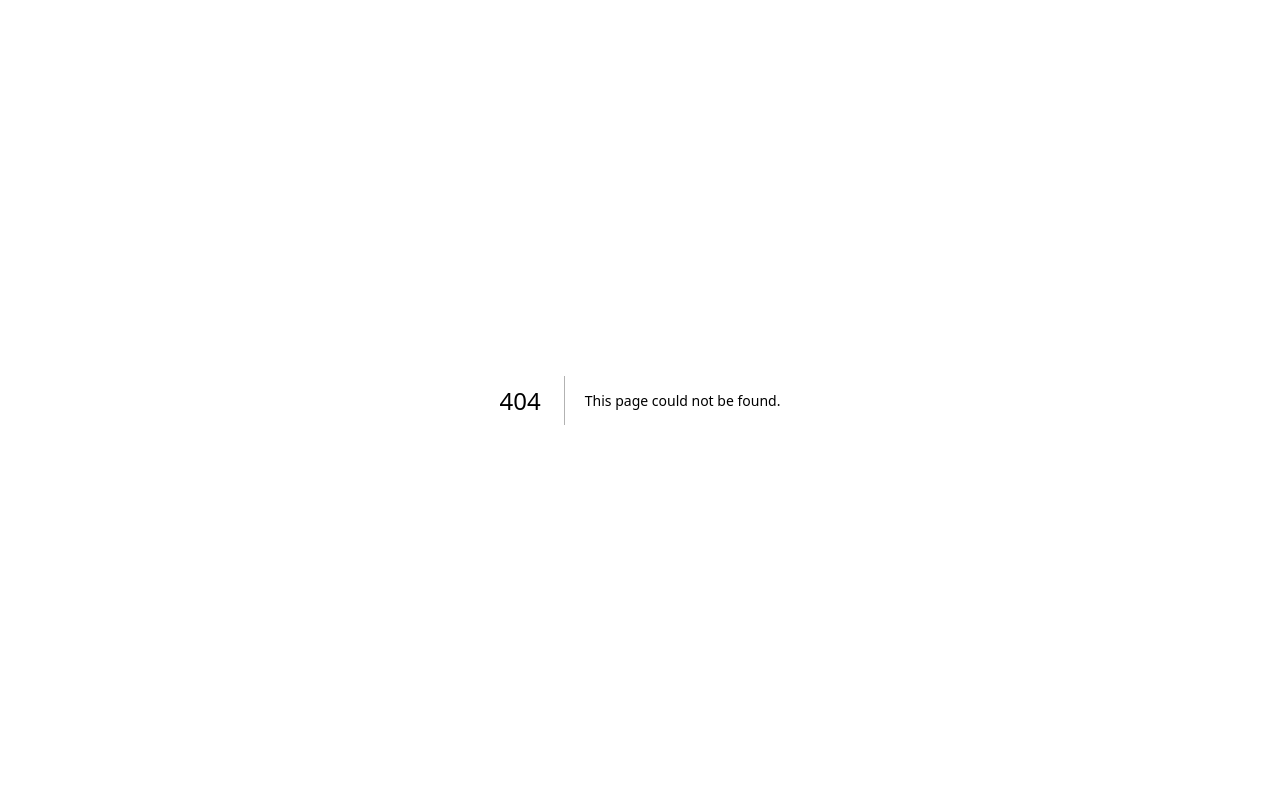
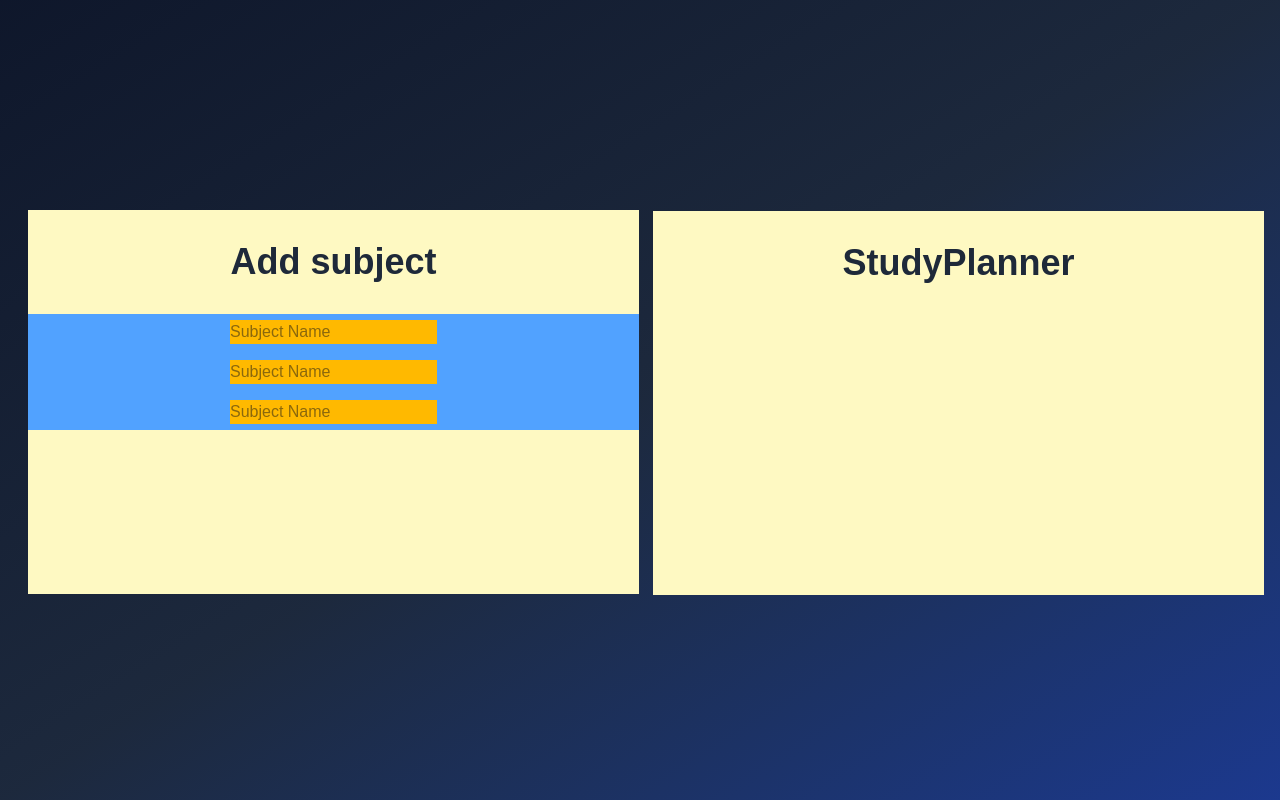
Before and after one commit to Qadeer572/StudyBuddy_Frontend, a Next.js app: page /studyPlanner in a window 1280 px wide. Before the commit this address had no page. Built offline with nearby package versions, Linux system fonts and the light colour scheme.

Commit message:
nice work

```diff
--- a/src/app/login/page.tsx
+++ b/src/app/login/page.tsx
@@ -27,7 +27,7 @@ export default function LoginPage() {
     if (res.ok) {
       setMessage(data.message);
       setMessageType('success');
-      router.push('/Home');
+      router.push('/studyPlanner');
     } else {
       setMessage(data.error);
       setMessageType('error');
--- /dev/null
+++ b/src/app/studyPlanner/layout.tsx
@@ -0,0 +1,14 @@
+
+import type { Metadata } from 'next';
+
+export const metadata: Metadata = {
+  title: 'Study Planner',
+};
+
+export default function LoginLayout({ children }: { children: React.ReactNode }) {
+  return (
+    <main>
+      {children}
+    </main>
+  );
+}
--- /dev/null
+++ b/src/app/studyPlanner/page.tsx
@@ -0,0 +1,36 @@
+import React from "react";
+export default function StudyPlanner() {
+    return(
+<div className="min-h-screen bg-gradient-to-br from-slate-900 via-slate-800 to-blue-900 flex flex-col sm:flex-col md:flex-row items-center justify-end px-4 max-w-full">
+<div className="min-h-96 w-full sm:w-3/4 ml-3 lg:w-1/2 mt-1 max-w-4xl bg-yellow-100 flex flex-col">
+    <h1 className="text-4xl font-bold text-center text-gray-800 p-8 font-cursive">
+       Add subject
+    </h1>
+    <div className="">
+        <form action="">
+            <div className="flex flex-col p-1.5 items-center justify-center space-y-4 border-red-100 bg-blue-400">
+                <input
+                 placeholder="Subject Name"
+                 className="bg-amber-400"
+                 type="text" />
+                 <input
+                 placeholder="Subject Name"
+                 className="bg-amber-400"
+                 type="text" />
+                 <input
+                 placeholder="Subject Name"
+                 className="bg-amber-400"
+                 type="text" />
+            </div>
+        </form>
+    </div>
+  </div>
+  <div className="min-h-96 w-full  sm:w-3/4 mt-3.5 md : ml-3.5 mb-2 lg:w-1/2 max-w-4xl bg-yellow-100 flex flex-col">
+    <h1 className="text-4xl font-bold text-center text-gray-800 p-8 font-cursive">
+      StudyPlanner
+    </h1>
+  </div>
+</div>
+
+    );
+}
```
Also changed, not shown: public/good.png (added).
